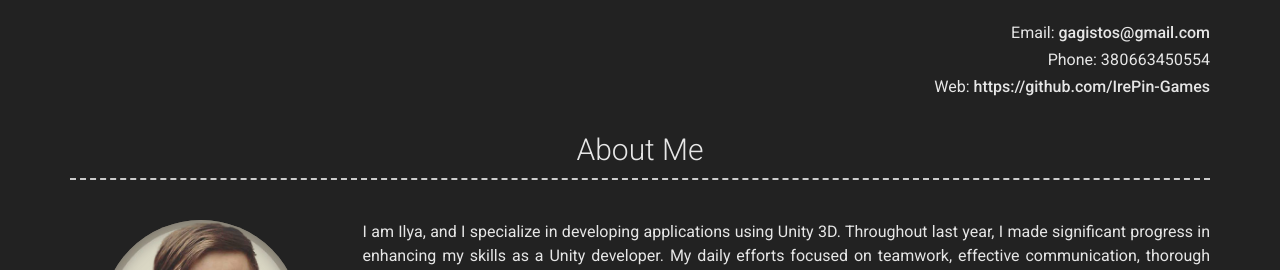
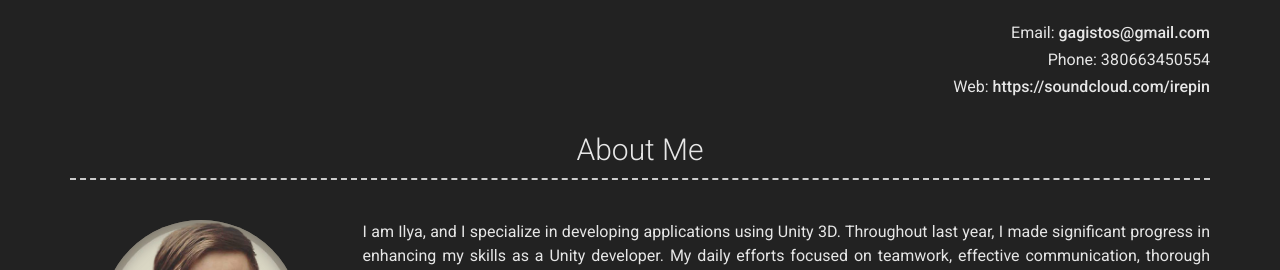
Before and after one commit to IrePin-Games/irepin.github.io, a Jekyll site: the page built from index.md, in a window 1280 px wide and 900 px high. Shown: the part 169-439 px from the top of the window. Built offline with Jekyll 4.4.1, drawn with Linux system fonts in a browser that asks for light colours; nearby versions of some CDN libraries; part of the change alters nothing that is shown.

Commit message:
Update _config.yml

```diff
--- a/_config.yml
+++ b/_config.yml
@@ -13,6 +13,7 @@ email: gagistos@gmail.com
 phone: +380663450554
 # phone_title: Phone (Phone title override)
 website: https://github.com/IrePin-Games
+website: https://soundcloud.com/irepin
 # website_title: Web (Website title override)
 
 # Dark Mode (true/false/never)
```
